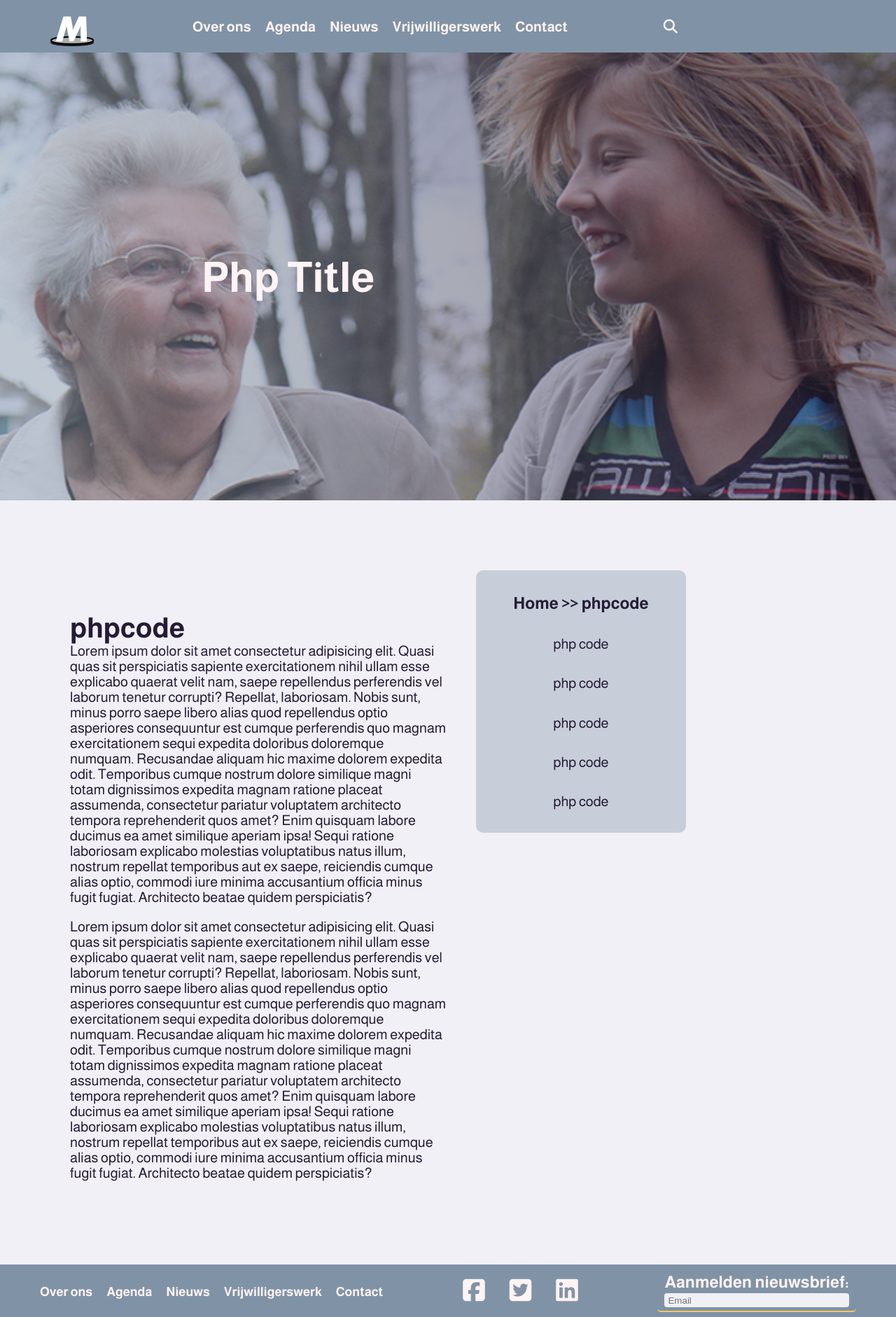
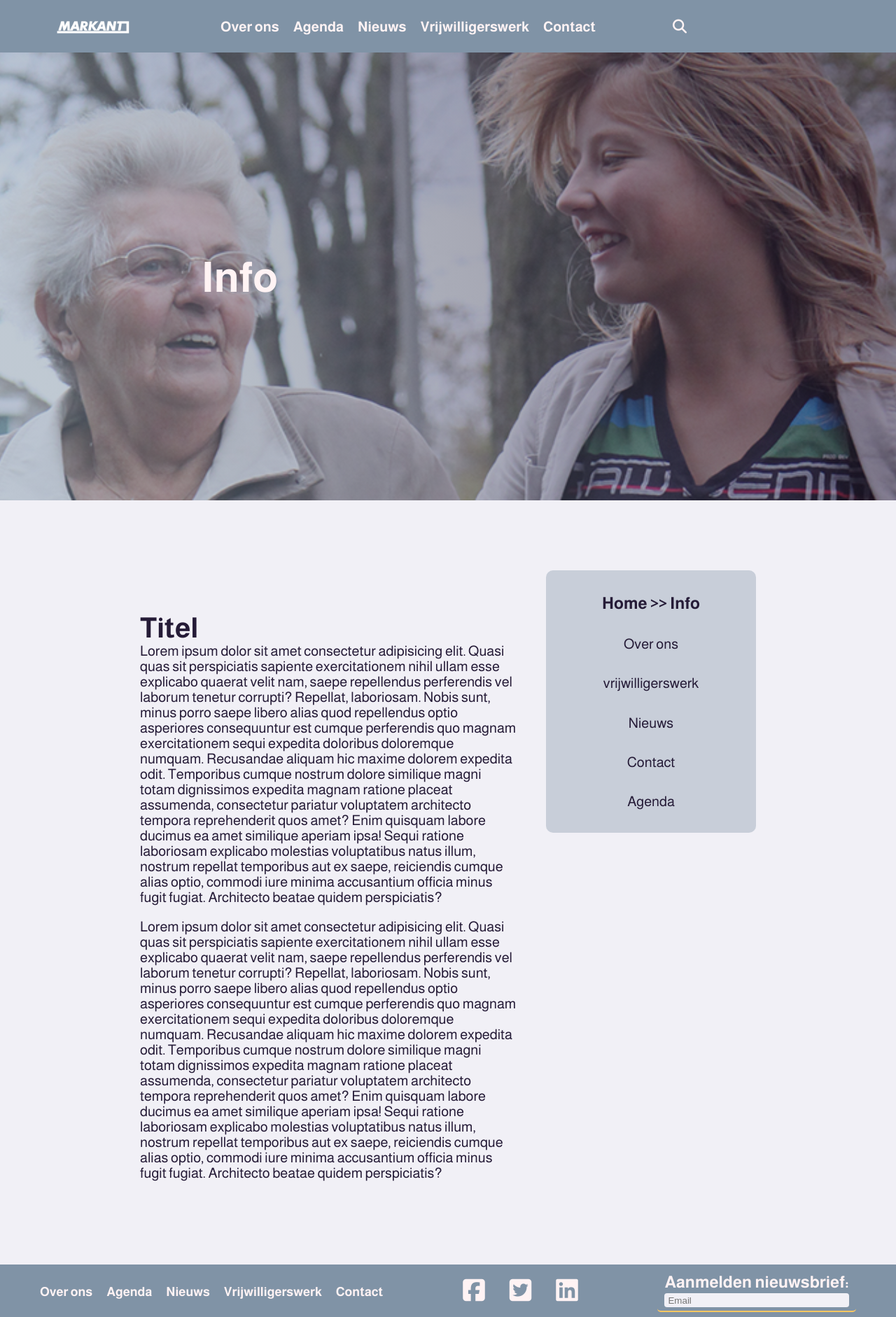
Before and after one commit to AhmetAMA/markantopdracht, a PHP site: page /infopagetest.html in a window 1280 px wide. Shown: the whole page at 70% size. Run offline with PHP 8.4, Linux system fonts and the light colour scheme; some libraries are stand-ins or nearby versions.

Commit message:
helemaal klaar

```diff
--- a/aanmelden.html
+++ b/aanmelden.html
@@ -19,7 +19,7 @@
     <header class="header">
         <figure class="header__figure">
             <a class="header__figure--link" href="index.html">
-                <img class="header__figure--logo" src="img/MicrosoftTeams-image (5).png" alt="">
+                <img class="header__figure--logo" src="img/markante.png" alt="">
             </a>
         </figure>
         <ul class="header__list">
--- a/css/style.css
+++ b/css/style.css
@@ -35,8 +35,9 @@
   box-shadow: rgba(0, 0, 0, 0.19) 0px 10px 20px, rgba(0, 0, 0, 0.23) 0px 6px 6px;*/
 }
 .header__figure {
-  width: 7rem;
-  height: 7rem;
+  width: 15rem;
+  height: 15rem;
+  margin-top: 1rem;
 }
 .header__figure--logo {
   width: 100%;
@@ -297,6 +298,7 @@
 }
 .main__text {
   min-height: 90vh;
+  justify-content: center;
   display: flex;
   margin: 10rem;
   gap: 4rem;
@@ -439,13 +441,13 @@
 .main__agenda {
   width: 30rem;
   min-height: 40rem;
-  background: rgba(128, 147, 166, 0.3725490196);
+  background: #8093a6;
   position: absolute;
   top: 50%;
   right: 10%;
   border-radius: 0.5rem;
   padding: 2rem;
-  opacity: 0.5;
+  opacity: 0.8;
   transition: opacity 0.2s;
 }
 .main__agenda:hover {
@@ -477,6 +479,9 @@
 }
 .main__header--2 {
   left: 10%;
+}
+.main__header--index {
+  left: 50%;
 }
 
 @media screen and (max-width: 57.813rem) {
--- a/infopagetest.html
+++ b/infopagetest.html
@@ -12,14 +12,14 @@
     <script src="js/main.js" defer></script>
     <link rel="stylesheet" href="css/style.css">
     <link rel="icon" type="img/x-icon" href="/img/MicrosoftTeams-image (5).png">
-    <title>Php Code</title>
+    <title>Info</title>
 </head>
 
 <body>
     <header class="header">
         <figure class="header__figure">
             <a class="header__figure--link" href="index.html">
-                <img class="header__figure--logo" src="img/MicrosoftTeams-image (5).png" alt="">
+                <img class="header__figure--logo" src="img/markante.png" alt="">
             </a>
         </figure>
         <ul class="header__list">
@@ -49,14 +49,14 @@
             <img class="main__fig--img" src="img/Aan-de-wandel.jpg" alt="">
             <div class="main__fig--shade"></div>
             <h2 class="main__header">
-                Php Title
+                Info
             </h2>
         </figure>
 
         <div class="main__text">
 
             <article class="main__text--art ">
-                <h2 class="main__text--art--h2">phpcode</h2>
+                <h2 class="main__text--art--h2">Titel</h2>
                 <p class="main__text--art--para">
                     Lorem ipsum dolor sit amet consectetur adipisicing elit. Quasi quas sit perspiciatis sapiente
                     exercitationem nihil ullam esse explicabo quaerat velit nam, saepe repellendus perferendis vel
@@ -87,12 +87,12 @@
                 </p>
             </article>
             <ul class="main__text--menuInfo">
-                <h3>Home >> phpcode</h3>
-                <li class="main__text--menuInfo--item">php code</li>
-                <li class="main__text--menuInfo--item">php code</li>
-                <li class="main__text--menuInfo--item">php code</li>
-                <li class="main__text--menuInfo--item">php code</li>
-                <li class="main__text--menuInfo--item">php code</li>
+                <h3>Home >> Info</h3>
+                <li class="main__text--menuInfo--item">Over ons</li>
+                <li class="main__text--menuInfo--item">vrijwilligerswerk</li>
+                <li class="main__text--menuInfo--item">Nieuws</li>
+                <li class="main__text--menuInfo--item">Contact</li>
+                <li class="main__text--menuInfo--item">Agenda</li>
             </ul>
         </div>
 
--- a/scss/components/_header.scss
+++ b/scss/components/_header.scss
@@ -14,9 +14,9 @@
 
 
     &__figure {
-        width: 7rem;
-        height: 7rem;
-
+        width: 15rem;
+        height: 15rem;
+        margin-top: 1rem;
         &--logo {
             width: 100%;
             height: 100%;
--- a/scss/components/_main.scss
+++ b/scss/components/_main.scss
@@ -39,6 +39,8 @@
                     transition: 0.2s;
                     cursor: pointer;
 
+
+
                     &:active{
                         background-color: #eee;
                     }
@@ -62,7 +64,7 @@
     }
     &__text{
         min-height: 90vh;
-
+        justify-content: center;
         display: flex;
         margin: 10rem;
         gap: 4rem;
@@ -100,6 +102,7 @@
 
             &--header{
                 font-size: 100%;
+
             }
 
             &--para{
@@ -223,13 +226,13 @@
     &__agenda{
         width: 30rem;
         min-height: 40rem;
-        background: colors.$maincolordlight;
+        background: colors.$maincolor;
         position: absolute;
         top: 50%;
         right: 10%;
         border-radius: 0.5rem;
         padding:2rem;
-        opacity: 0.5;
+        opacity: 0.8;
         transition: opacity 0.2s;
         &:hover{
             opacity: 1;
@@ -273,6 +276,10 @@
         color: colors.$textcolor;
         &--2{
             left: 10%;
+        }
+        &--index{
+            left: 50%;
+
         }
     }
 }
```
Also changed, not shown: index.html (+8 -5 lines), img/markante.png (added), 1 other file.
